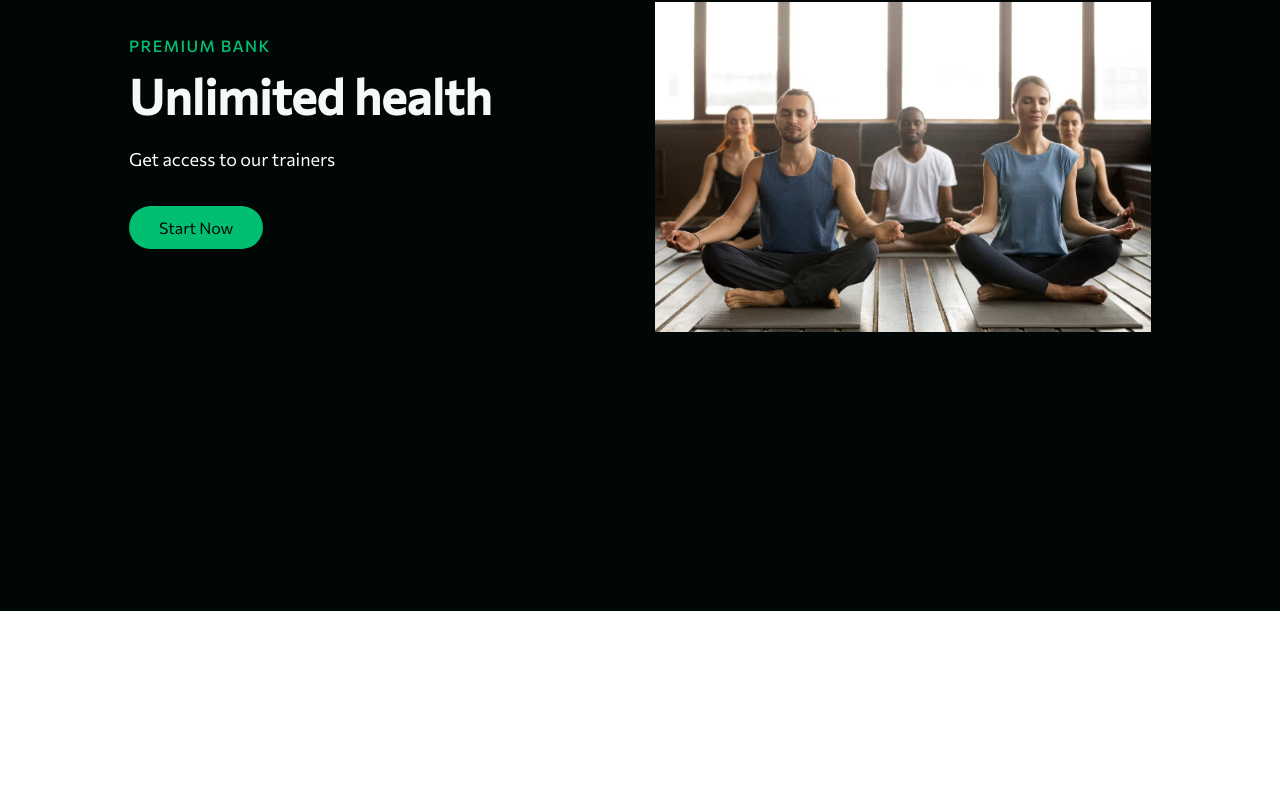
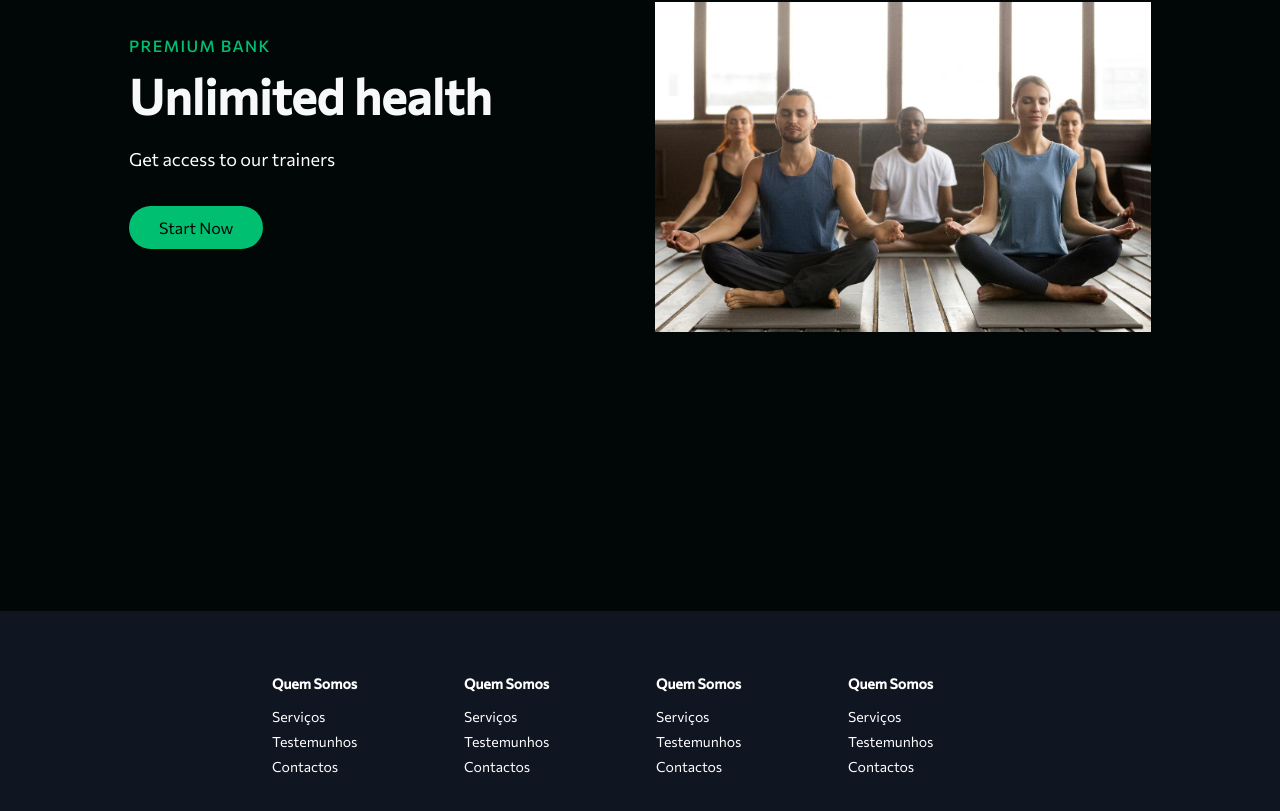
Before and after one commit to Isa1Maria/s3lf, a React (Create React App) app: page / in a window 1280 px wide. Shown: the part 4429-5240 px from the top of the page. Before the commit the page ends 5040 px from the top, so only its background shows below. Built offline with nearby package versions, Linux system fonts and the light colour scheme.

Commit message:
Added FooterInfo

```diff
--- /dev/null
+++ b/src/Componentes/Footer/FooterElements.js
@@ -0,0 +1,68 @@
+import styled from 'styled-components';
+import {Link} from 'react-router-dom';
+
+
+export const FooterContainer = styled.footer`
+background-color: #101522;
+`
+
+export const FooterWrap = styled.div`
+padding: 48px 24px;
+dusplay: flex;
+flex-direction: column;
+justify-content: center;
+align-items: center;
+max-width: 1100px;
+margin: 0 auto;
+`
+
+export const FooterLinksContainer = styled.div`
+display: flex;
+justify-content: center;
+
+@media screen and (max-width: 820px) {
+    padding-top: 32px;
+}
+`
+
+export const FooterLinksWrapper = styled.div`
+display: flex;
+
+@media screen and (max-width: 820px) {
+    flex-direction: column;
+}
+`
+
+export const FooterLinkItems = styled.div`
+display: flex;
+flex-direction: column;
+align-items: flex-start;
+margin: 16px;
+text-align: left;
+width: 160px;
+box-sizing: border-box;
+color: #fff;
+
+@media screen and (max-width: 420px) {
+    margin: 0;
+    padding: 10px;
+    width: 100%;
+}
+`
+
+export const FooterLinkTitle = styled.h1`
+font-size: 14px;
+margin-bottom: 16px;
+`
+
+export const FooterLink = styled(Link)`
+color: #fff;
+text-decoration: none;
+margin-bottom: 0.5rem;
+font-size: 14px;
+
+&:hover {
+    color: #01bf71;
+    transition: 0.3s ease-out;
+}
+`
--- /dev/null
+++ b/src/Componentes/Footer/index.js
@@ -0,0 +1,43 @@
+import React from 'react';
+import {FooterContainer, FooterWrap, FooterLinksContainer, FooterLinksWrapper, FooterLinkItems, FooterLinkTitle, FooterLink} from './FooterElements';
+
+const Footer = () => {
+    return (
+        <FooterContainer>
+            <FooterWrap>
+                <FooterLinksContainer>
+                    <FooterLinksWrapper>
+                        <FooterLinkItems>
+                            <FooterLinkTitle> Quem Somos </FooterLinkTitle>
+                            <FooterLink to="/serviços"> Serviços </FooterLink>
+                            <FooterLink to="/testemunhos"> Testemunhos </FooterLink>
+                            <FooterLink to="/contactos"> Contactos </FooterLink>
+                         </FooterLinkItems>
+                         <FooterLinkItems>
+                            <FooterLinkTitle> Quem Somos </FooterLinkTitle>
+                            <FooterLink to="/serviços"> Serviços </FooterLink>
+                            <FooterLink to="/testemunhos"> Testemunhos </FooterLink>
+                            <FooterLink to="/contactos"> Contactos </FooterLink>
+                         </FooterLinkItems>
+                    </FooterLinksWrapper>
+                    <FooterLinksWrapper>
+                        <FooterLinkItems>
+                            <FooterLinkTitle> Quem Somos </FooterLinkTitle>
+                            <FooterLink to="/serviços"> Serviços </FooterLink>
+                            <FooterLink to="/testemunhos"> Testemunhos </FooterLink>
+                            <FooterLink to="/contactos"> Contactos </FooterLink>
+                         </FooterLinkItems>
+                         <FooterLinkItems>
+                            <FooterLinkTitle> Quem Somos </FooterLinkTitle>
+                            <FooterLink to="/serviços"> Serviços </FooterLink>
+                            <FooterLink to="/testemunhos"> Testemunhos </FooterLink>
+                            <FooterLink to="/contactos"> Contactos </FooterLink>
+                         </FooterLinkItems>
+                    </FooterLinksWrapper>
+                </FooterLinksContainer>
+            </FooterWrap>
+      </FooterContainer>
+    );
+};
+
+export default Footer;
--- a/src/Pages/index.js
+++ b/src/Pages/index.js
@@ -3,6 +3,7 @@ import Sidebar from '../Componentes/Sidebar';
 import Navbar from '../Componentes/Navbar';
 import HeroSection from '../Componentes/HeroSection';
 import InfoSection from '../Componentes/InfoSection';
+import Footer from '../Componentes/Footer';
 import { homeObjFour, homeObjOne, homeObjThree, homeObjTwo } from '../Componentes/InfoSection/Data';
 import Services from '../Componentes/Services';
 
@@ -24,6 +25,7 @@ const Home = () => {
             <InfoSection {...homeObjThree}/>
             <Services/>
             <InfoSection {...homeObjFour}/>
+            <Footer />
         </>
     )
 }
```
